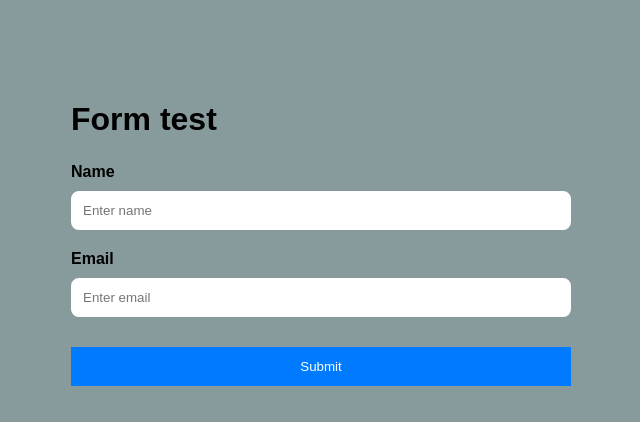
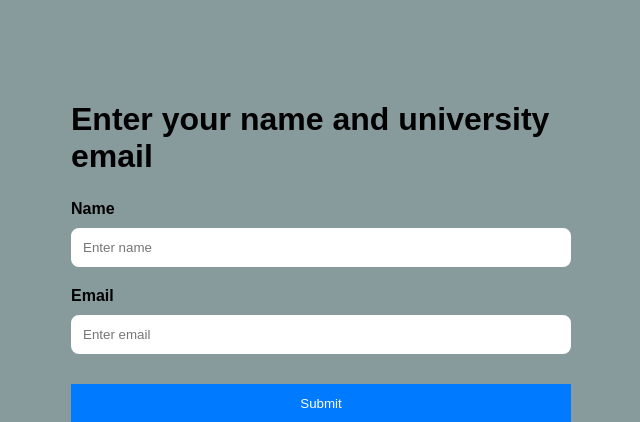
Before and after one commit to DeaDvey/hackstart26, a Flask app: page / in a window 1280 px wide. Shown: the top 422 px of the page, without its empty margins (319-959 px from the left). Run offline with Flask 3, Linux system fonts and the light colour scheme.

Commit message:
updated form titles and headings

```diff
--- a/templates/dynamic.html
+++ b/templates/dynamic.html
@@ -3,13 +3,13 @@
 <head>
     <meta charset="UTF-8">
     <meta name="viewport" content="width=device-width, initial-scale=1.0">
-    <title>Contact Form</title>
+    <title>The Form</title>
     <link rel="stylesheet" href="{{ url_for('static', filename='index.css') }}">
 </head>
 <body>
 
 <div class="formWrapper">
-    <h1 class="formHeader">Form test</h1>
+    <h1 class="formHeader">Enter your name and university email</h1>
 
     <form method="POST" action="/page2">
         <label class="inputLabel" for="name">Name</label>
--- a/templates/form2.html
+++ b/templates/form2.html
@@ -3,13 +3,13 @@
 <head>
     <meta charset="UTF-8">
     <meta name="viewport" content="width=device-width, initial-scale=1.0">
-    <title>Contact Form</title>
+    <title>The Form</title>
     <link rel="stylesheet" href="{{ url_for('static', filename='index.css') }}">
 </head>
 <body>
 
 <div class="formWrapper">
-    <h1 class="formHeader">Form test</h1>
+    <h1 class="formHeader">Enter your email again</h1>
 
     <form method="POST" action="/page3">
 		<input
--- a/templates/form3.html
+++ b/templates/form3.html
@@ -3,13 +3,13 @@
 <head>
     <meta charset="UTF-8">
     <meta name="viewport" content="width=device-width, initial-scale=1.0">
-    <title>Contact Form</title>
+    <title>The Form</title>
     <link rel="stylesheet" href="{{ url_for('static', filename='index.css') }}">
 </head>
 <body>
 
 <div class="formWrapper">
-    <h1 class="formHeader">Form test3</h1>
+    <h1 class="formHeader">Enter email backwards</h1>
 
     <form method="POST" action="/page4">
 
```
